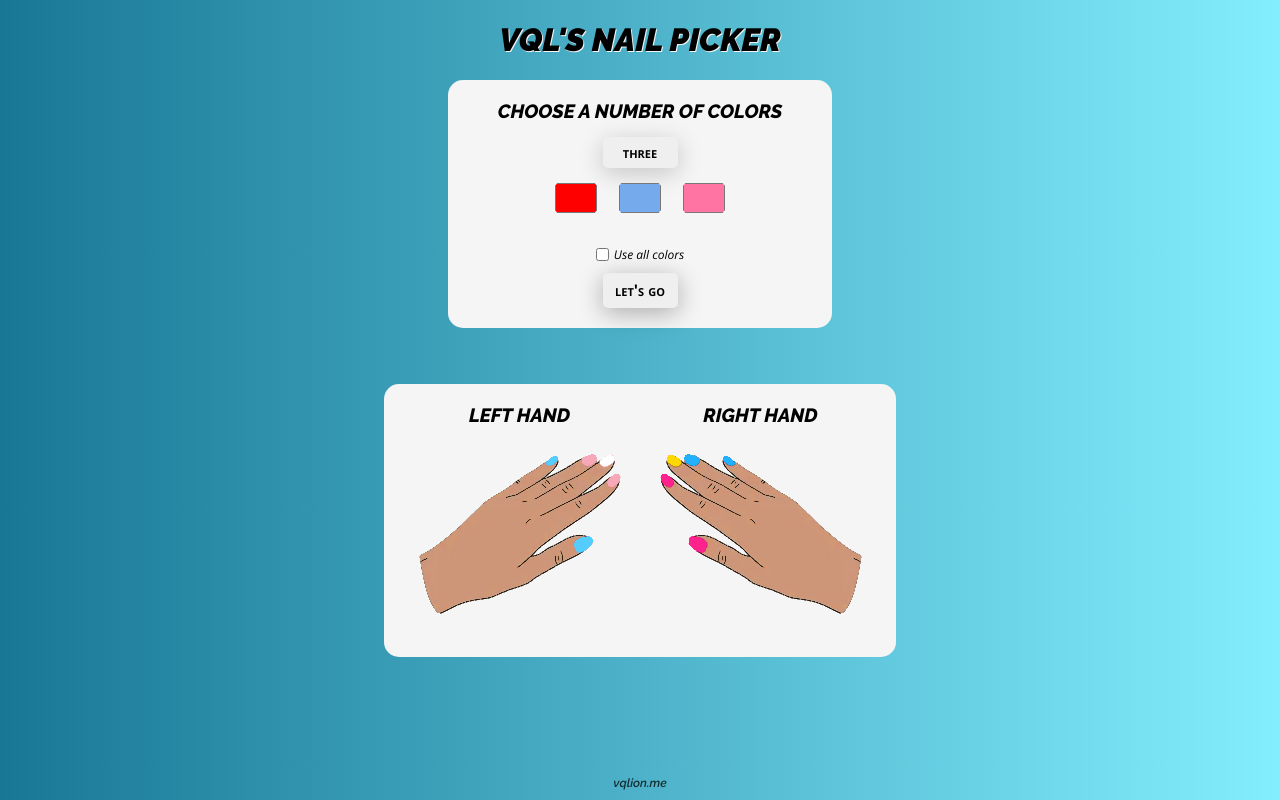
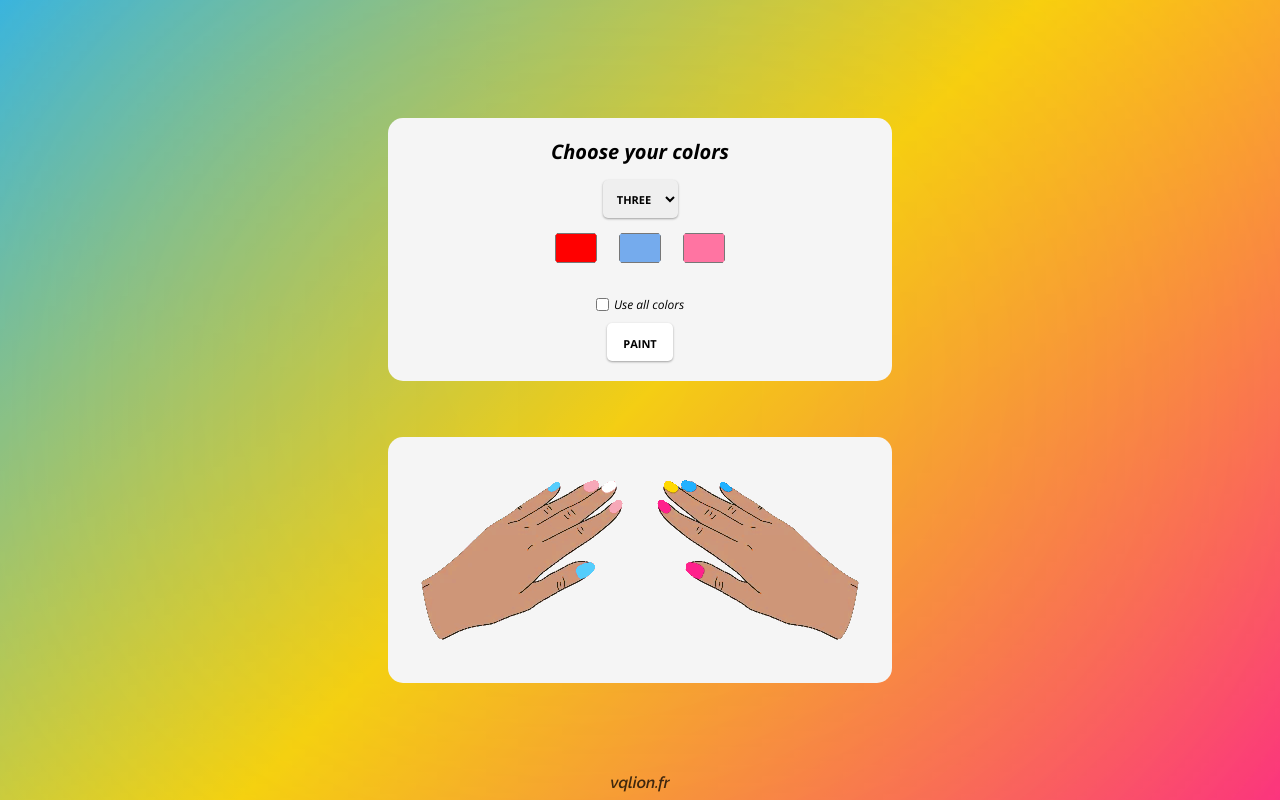
Before and after one commit to vqlion/nail-picker, a plain HTML site: page index.html in a window 1280 px wide. Drawn offline with nearby package versions, Linux system fonts and the light colour scheme; a web font is replaced by a local one.

Commit message:
Improve styling and broken links

```diff
--- a/index.html
+++ b/index.html
@@ -9,10 +9,11 @@
 </head>
 
 <body>
-    <h1>Vql's nail picker</h1>
+    <!-- <h1>Vql's nail picker</h1> -->
+    <div class="grid-back"></div>
     <div id="pr_body">
         <div id="color_box" class="box">
-            <h2>Choose a number of colors</h2>
+            <h1>Choose your colors</h1>
             <div>
                 <select name="nb_color" id="nb_color">
                     <option value="2">Two</option>
@@ -50,11 +51,11 @@
                 <input type="checkbox" id="all_colors" name="all_colors">
                 <label for="all_colors">Use all colors</label>
             </div>
-            <button id="sub_button">Let's go</button>
+            <button id="sub_button"><div class="blur"></div><span>Paint</span></button>
         </div>
         <div id="result" class="box">
             <div class="hand_div">
-                <h2>Left Hand</h2>
+                <!-- <h2>Left Hand</h2> -->
                 <div class="colors">
                     <div class="color_right color"></div>
                     <div class="color_right color"></div>
@@ -65,7 +66,7 @@
                 </div>
             </div>
             <div class="hand_div">
-                <h2>Right Hand</h2>
+                <!-- <h2>Right Hand</h2> -->
                 <div>
                     <div class="colors">
                         <div class="color_left color"></div>
@@ -80,7 +81,7 @@
         </div>
     </div>
     <footer>
-        <p><a href="https://vqlion.me">vqlion.me</a></p>
+        <p><a href="https://vqlion.fr">vqlion.fr</a></p>
     </footer>
     <script src="scripts/nail_script.js"></script>
 </body>
--- a/scripts/nail_script.js
+++ b/scripts/nail_script.js
@@ -31,7 +31,9 @@ function updateMod(e) {
 function updateNailColors(e) {
     for (let i = 0; i < colors.length; i++) {
         let rand = getRandomInt(parseFloat(nbColor.value))
-        colors[i].style.background = colorPickers[rand].value
+        setTimeout(() => {
+            colors[i].style.background = colorPickers[rand].value
+        }, (i + 1) * 50)
     }
 }
 
@@ -54,7 +56,10 @@ function updateNailAllColors(e) {
     }
     shuffleArray(colorOrder)
     for(let k = 0; k < colorOrder.length; k++) {
-        colors[k].style.background = colorOrder[k]
+        setTimeout(() => {
+            colors[k].style.background = colorOrder[k]
+
+        }, (k + 1) * 5)
     }
 }
 
--- a/styles/nail_style.css
+++ b/styles/nail_style.css
@@ -2,13 +2,16 @@
 @import url("https://fonts.googleapis.com/css2?family=Ubuntu:ital,wght@0,300;0,400;0,500;0,700;1,300;1,400;1,500;1,700&display=swap");
 @import url("https://fonts.googleapis.com/css2?family=Open+Sans:ital,wght@0,300;0,400;0,500;0,600;0,700;0,800;1,300;1,400;1,500;1,600;1,700;1,800&display=swap");
 @import url("https://fonts.googleapis.com/css2?family=Raleway:ital,wght@0,400;0,500;0,600;0,700;0,800;0,900;1,400;1,500;1,600;1,700;1,800;1,900&display=swap");
+@import url('https://fonts.googleapis.com/css2?family=Shrikhand&display=swap');
 
 
 :root {
   --gray: rgb(27, 27, 27);
-  --background-1: #187795;
-  --background-2: #83eefe;
+  --background-1: #1bb2ff;
+  --background-2: #ffd900;
+  --background-3: #ff1b8d;
   --bg-color: #83eefe;
+  --pattern-color: rgba(255, 255, 255, 0.5);
   --bg-image: url(fig/sky.jpg);
 }
 
@@ -16,6 +19,7 @@ body,
 html {
   margin: 0;
   padding: 0;
+  height: 100%;
 }
 
 * {
@@ -32,49 +36,49 @@ html {
 }
 
 body {
-  animation: background-pan 10s linear infinite;
-    background: linear-gradient(
-        to right,
-        var(--background-2),
-        var(--background-1),
-        var(--background-2)
-    );
-  background-attachment: fixed;
+  /* animation: background-pan 10s linear infinite; */
+  background: linear-gradient(135deg, var(--background-1) 0%, var(--background-2) 50%, var(--background-3) 100%);
   overflow: hidden;
-  background-size: 200%;
-  /* background-position: center;
-  background-repeat: no-repeat;
-  background-size: cover; */
+  height: 100%;
+  background-size: 100%;
+  display: flex;
+  justify-content: center;
 }
 
-h1 {
-  font-family: "Raleway", cursive;
-  text-transform: uppercase;
-  font-style: italic;
-  font-weight: 900;
-  display: flex;
-  justify-content: center;
-  text-shadow: 1px 1px 0px whitesmoke;
+.grid-back {
+  position: absolute;
+  top: 0;
+  left: 0;
+  width: 100%;
+  height: 100%;
+  z-index: 1;
+  backdrop-filter: blur(1000000px);
 }
 
-h2 {
-  font-family: "Raleway", sans-serif;
-  text-transform: uppercase;
+h1, h2 {
+  font-family: "Open sans", sans-serif;
+  /* text-transform: uppercase; */
   font-style: italic;
-  font-weight: 800;
-  font-size: 1.2em;
+  font-weight: 700;
+  font-size: 1.25rem;
   text-align: center;
   margin: 0;
   margin-bottom: 5px;
 }
 
+h2 {
+  font-size: 1rem;
+}
+
 #pr_body {
   display: flex;
   flex-direction: column;
-  justify-content: start;
+  justify-content: center;
   align-items: center;
   font-family: "Ubuntu", sans-serif;
   gap: 7vh;
+  position: relative;
+  z-index: 2;
 }
 
 .box {
@@ -84,14 +88,14 @@ h2 {
   justify-content: space-around;
   border-radius: 15px;
   background-color: whitesmoke;
-  width: 40vw;
+  width: 110%;
   height: fit-content;
+
 }
 
 .box:nth-of-type(1) {
   flex-direction: column;
   align-items: center;
-  width: 30vw;
 }
 
 select {
@@ -100,7 +104,7 @@ select {
   text-align: center;
   color: black;
   border-radius: 5px;
-  appearance: none;
+  /* appearance: none; */
   border: none;
   outline: none;
   font-variant: small-caps;
@@ -108,14 +112,14 @@ select {
   font-weight: 700;
   font-family: "Open sans", sans-serif;
   font-size: 1em;
-  box-shadow: 0 5px 25px rgba(0, 0, 0, 0.2);
+  box-shadow: rgba(0, 0, 0, 0.12) 0px 1px 3px, rgba(0, 0, 0, 0.24) 0px 1px 2px;
 }
 
 select:hover {
-  background-color: var(--gray);
+  /* background-color: var(--gray);
   transition: background-color 0.5s, color 0.5s;
+  color: white; */
   cursor: pointer;
-  color: white;
 }
 
 .color_pick {
@@ -157,18 +161,62 @@ label {
   font-size: 1em;
   font-weight: bold;
   border: none;
-  box-shadow: 0 5px 25px rgba(0, 0, 0, 0.3);
+  box-shadow: rgba(0, 0, 0, 0.12) 0px 1px 3px, rgba(0, 0, 0, 0.24) 0px 1px 2px;
   border-radius: 5px;
-  width: 75px;
-  height: 35px;
+  width: fit-content;
+  height: fit-content;
+  padding: 0.5rem 1rem;
+  background-color: white;
   transition: background-color 0.5s, color 0.5s;
+  position: relative;
+}
+
+#sub_button::after {
+  content: '';
+  position: absolute;
+  top: 0;
+  left: 0;
+  width: 100%;
+  height: 100%;
+  opacity: 0;
+  overflow: hidden;
+  z-index: 1;
+  border-radius: 5px;
+  background: linear-gradient(112deg, rgba(255,9,0,1) 0%, rgba(255,127,0,1) 20%, rgba(255,239,0,1) 40%, rgba(0,241,29,1) 60%, rgba(0,121,255,1) 80%, rgba(168,0,255,1) 100%);  transition: opacity 0.5s;
+}
+
+#sub_button span {
+  position: relative;
+  z-index: 3;
+}
+
+#sub_button .blur {
+  border-radius: 5px;
+  backdrop-filter: blur(5px);
+  width: 100%;
+  height: 100%;
+  position: absolute;
+  top: 0;
+  left: 0;
+  width: 100%;
+  height: 100%;
+  z-index: 2;
+  opacity: 0;
+}
+
+#sub-button:hover .blur {
+  opacity: 1;
+}
+
+#sub_button:hover::after {
+  transition: opacity 0.5s;
+  cursor: pointer;
+  color: white;
+  opacity: 1;
 }
 
 #sub_button:hover {
-  background-color: var(--gray);
-  transition: background-color 0.5s, color 0.5s;
   cursor: pointer;
-  color: white;
 }
 
 .colors {
@@ -260,6 +308,7 @@ footer {
   margin-left: auto;
   margin-right: auto;
   bottom: 0;
+  z-index: 2;
 }
 
 footer p {
@@ -267,8 +316,8 @@ footer p {
   font-weight: 600;
   font-style: italic;
   margin: 0;
-  margin-bottom: 10px;
-  font-size: 0.75em;
+  margin-bottom: 0.5em;
+  font-size: 1em;
   color: var(--gray);
   opacity: 75%;
 }
@@ -281,37 +330,34 @@ a {
 }
 
 a:hover {
-  text-shadow: 1px 1px 0px white;
+  text-shadow: 1px 1px 10px white;
 }
 
 @media screen and (max-device-width: 480px),
   (min-width: 768px) and (max-width: 1024px) {
+    body {
+      align-items: center;
+    }
+
   #pr_body {
     display: flex;
     flex-direction: column;
-    justify-content: space-evenly;
+    justify-content: center;
     align-items: center;
-    font-family: "Ubuntu", sans-serif;
-    height: 70vh;
+    height: 100%;
   }
 
   .box {
-    width: 90vw;
-    min-width: 90vw;
     gap: 2vh;
     padding: 1vh;
   }
 
   h1 {
-    font-size: 8vw;
-  }
-
-  h2 {
-    font-size: 4vw;
+    font-size: 3.5em;
   }
 
   select {
-    font-size: 4vw;
+    font-size: 2em;
     width: 25vw;
     background-color: white;
   }
@@ -323,8 +369,8 @@ a:hover {
   }
 
   .color_pick {
-    height: 10vw;
-    width: 15vw;
+    height: 7em;
+    width: 10em;
   }
 
   label {
@@ -332,17 +378,25 @@ a:hover {
   }
 
   input {
-    height: 3vw;
-    width: 3vw;
+    height: 3em;
+    width: 3em;
     margin: 0;
   }
 
   #sub_button {
-    font-size: 4vw;
-    width: 25vw;
-    height: 10vw;
+    font-size: 3rem;
+    width: fit-content;
+    height: fit-content;
+    padding: 1rem 2rem;
     border-radius: 10px;
     background-color: white;
+  }
+
+  #sub_button:hover {
+    background-color: initial;
+    transition: background-color 0.5s, color 0.5s;
+    cursor: pointer;
+    color: initial;
   }
 
   img {
@@ -431,6 +485,6 @@ a:hover {
   }
 
   footer p {
-    font-size: 2vw;
+    font-size: 2rem;
   }
 }
```
